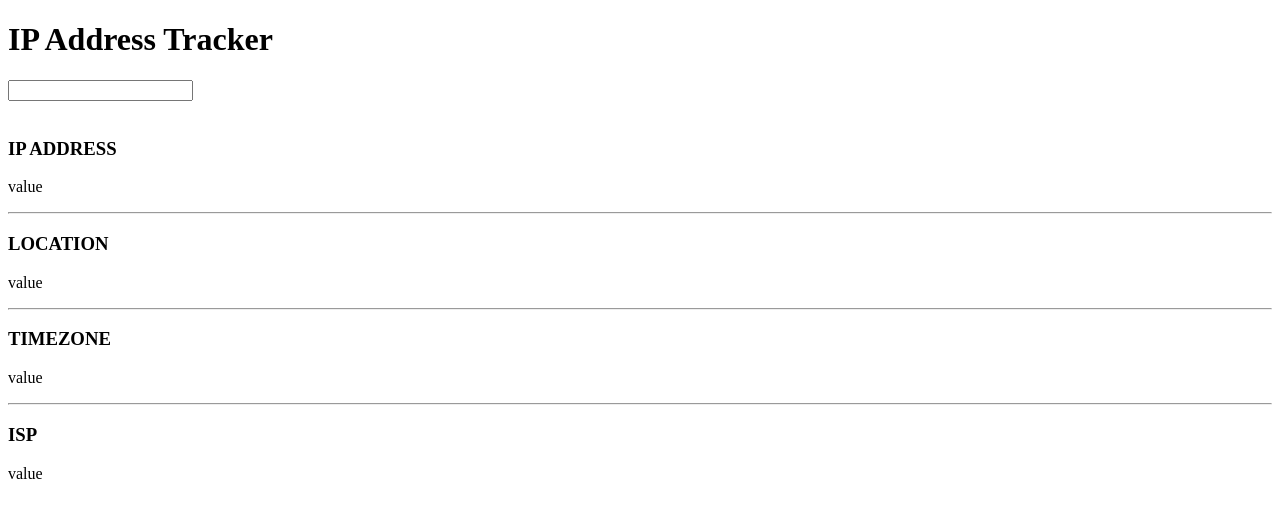
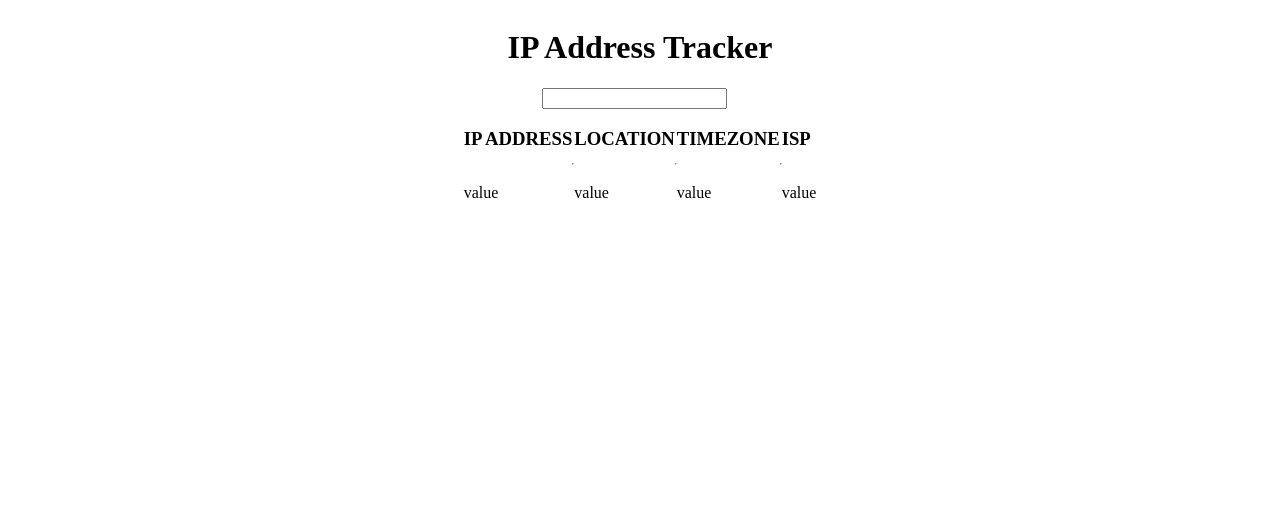
Before and after one commit to VasuBeachoo/ip-address-tracker, a JavaScript app: page / in a window 1280 px wide. Shown: the top 518 px of the page. Built offline with nearby package versions, Linux system fonts and the light colour scheme.

Commit message:
Style desktop layout

```diff
--- a/src/App.js
+++ b/src/App.js
@@ -2,13 +2,32 @@
 import SearchBar from "./components/SearchBar";
 import InfoDisplay from "./components/InfoDisplay";
 
-const MapBox = styled.div``;
+const MapBox = styled.div`
+  display: flex;
+  flex-direction: column;
+  justify-content: flex-start;
+  align-items: center;
+  width: 100%;
+`;
 
 const Heading = styled.h1``;
 
-const TopBox = styled.div``;
+const TopBox = styled.div`
+  display: flex;
+  flex-direction: column;
+  justify-content: flex-start;
+  align-items: center;
+  width: 100%;
+`;
 
-const AppBox = styled.div``;
+const AppBox = styled.div`
+  display: flex;
+  flex-direction: column;
+  justify-content: flex-start;
+  align-items: center;
+  width: 100%;
+  min-height: 100vh;
+`;
 
 const App = () => {
   return (
--- a/src/components/DisplayDetail.js
+++ b/src/components/DisplayDetail.js
@@ -4,7 +4,12 @@
 
 export const DetailLabel = styled.h3``;
 
-export const DetailBox = styled.div``;
+export const DetailBox = styled.div`
+  display: flex;
+  flex-direction: column;
+  justify-content: flex-start;
+  align-items: flex-start;
+`;
 
 const DisplayDetail = ({ className, label, value }) => {
   return (
--- a/src/components/InfoDisplay.js
+++ b/src/components/InfoDisplay.js
@@ -3,7 +3,12 @@
 
 export const Divider = styled.hr``;
 
-export const DisplayBox = styled.div``;
+export const DisplayBox = styled.div`
+  display: flex;
+  flex-direction: row;
+  justify-content: space-between;
+  align-items: center;
+`;
 
 const InfoDisplay = ({ className }) => {
   return (
--- a/src/components/SearchBar.js
+++ b/src/components/SearchBar.js
@@ -6,11 +6,21 @@
   alt: "arrow-icon",
 })``;
 
-export const SearchBtn = styled.div``;
+export const SearchBtn = styled.div`
+  display: flex;
+  flex-direction: row;
+  justify-content: center;
+  align-items: center;
+`;
 
 export const SearchInput = styled.input.attrs({ type: "text" })``;
 
-export const SearchBox = styled.div``;
+export const SearchBox = styled.div`
+  display: flex;
+  flex-direction: row;
+  justify-content: flex-start;
+  align-items: center;
+`;
 
 const SearchBar = ({ className }) => {
   return (
```
